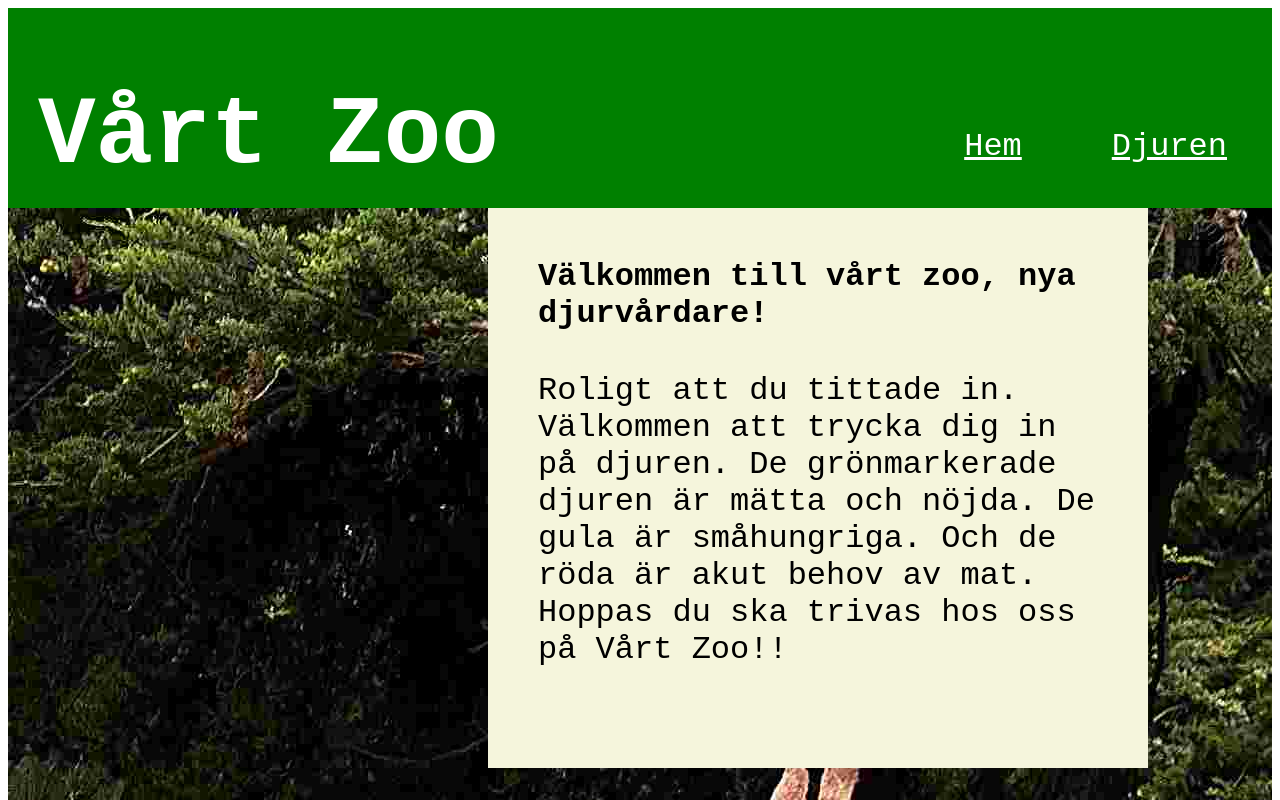
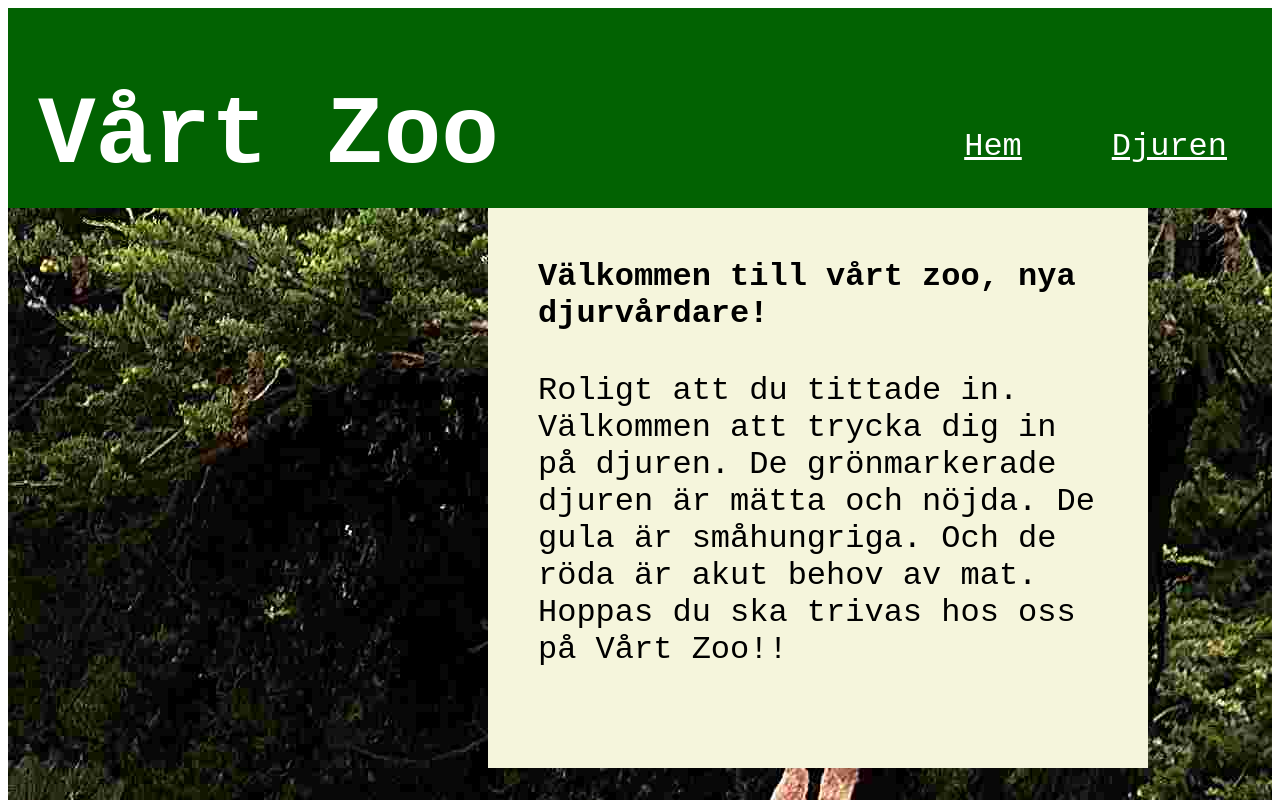
Before and after one commit to TessDevon/theZoo, a React (Vite) app: page / in a window 1280 px wide. Shown: the top 800 px of the page. Built offline with nearby package versions, Linux system fonts and the light colour scheme.

Commit message:
Added Interface to animals and animal.

```diff
--- a/src/index.css
+++ b/src/index.css
@@ -1,7 +1,7 @@
 header {
   width: 100%;
   height: 200px;
-  background-color: green;
+  background-color: rgb(2, 98, 2);
   display: flex;
   justify-content: space-between;
 }
```
Also changed, not shown: src/models/IAnimal.ts (added, +8 -0 lines), src/models/IAnimals.ts (added, +7 -0 lines).
